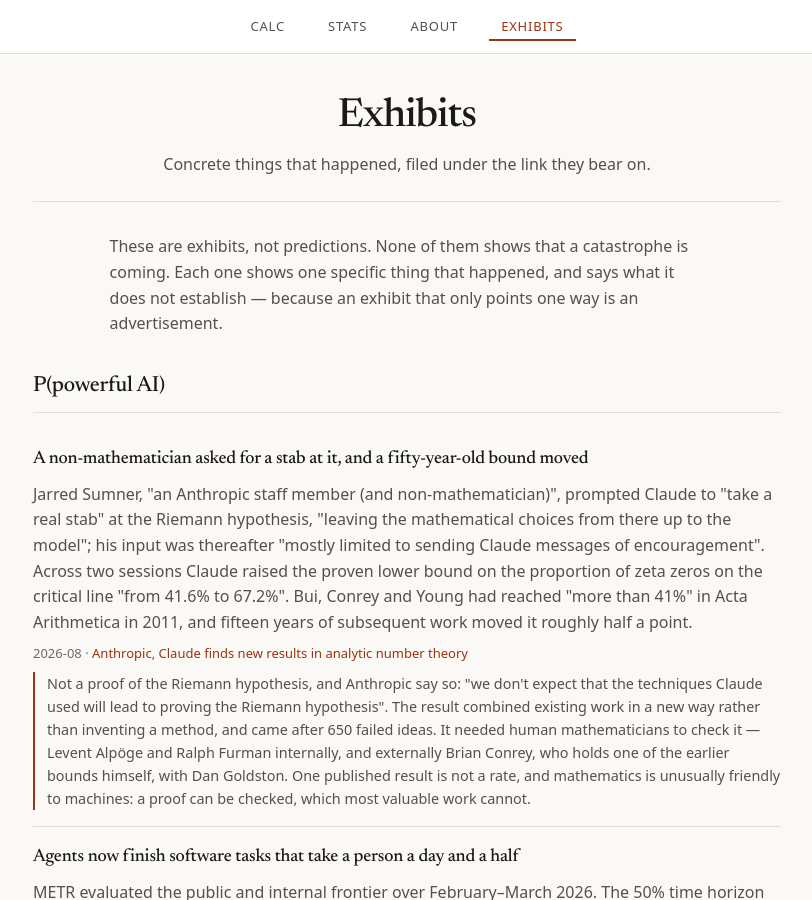
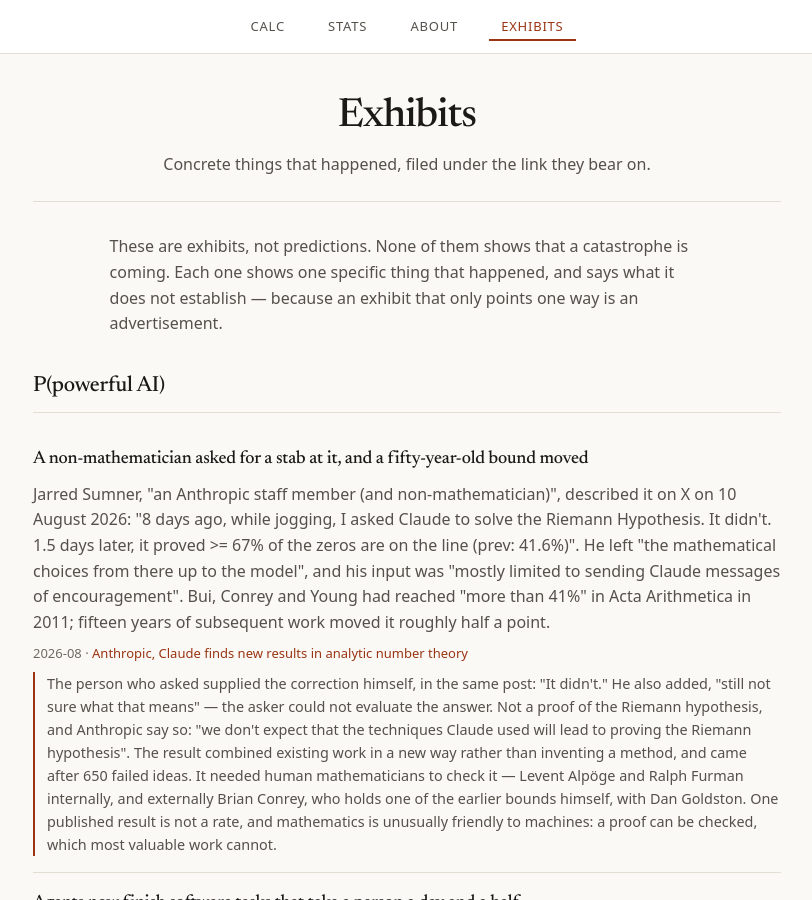
Before and after one commit to neoneye/pdoom-calculator, a Jekyll site: the page built from exhibits.html, in a window 1280 px wide and 900 px high. Shown: the whole window, without its empty margins (233-1045 px from the left). Built offline with Jekyll 4.4.1, drawn with Linux system fonts in a browser that asks for light colours.

Commit message:
Quote Jarred Sumner's own account of the Riemann run

```diff
--- a/_data/exhibits.yml
+++ b/_data/exhibits.yml
@@ -21,19 +21,22 @@
   title: A non-mathematician asked for a stab at it, and a fifty-year-old bound moved
   date: 2026-08
   what: >
-    Jarred Sumner, "an Anthropic staff member (and non-mathematician)", prompted
-    Claude to "take a real stab" at the Riemann hypothesis, "leaving the
-    mathematical choices from there up to the model"; his input was thereafter
-    "mostly limited to sending Claude messages of encouragement". Across two
-    sessions Claude raised the proven lower bound on the proportion of zeta zeros
-    on the critical line "from 41.6% to 67.2%". Bui, Conrey and Young had reached
-    "more than 41%" in Acta Arithmetica in 2011, and fifteen years of subsequent
-    work moved it roughly half a point.
+    Jarred Sumner, "an Anthropic staff member (and non-mathematician)", described it
+    on X on 10 August 2026: "8 days ago, while jogging, I asked Claude to solve the
+    Riemann Hypothesis. It didn't. 1.5 days later, it proved >= 67% of the zeros are
+    on the line (prev: 41.6%)". He left "the mathematical choices from there up to
+    the model", and his input was "mostly limited to sending Claude messages of
+    encouragement". Bui, Conrey and Young had reached "more than 41%" in Acta
+    Arithmetica in 2011; fifteen years of subsequent work moved it roughly half a
+    point.
   source:
     label: Anthropic, Claude finds new results in analytic number theory
     url: https://www.anthropic.com/research/riemann-zeta
   limits: >
-    Not a proof of the Riemann hypothesis, and Anthropic say so: "we don't expect
+    The person who asked supplied the correction himself, in the same post: "It
+    didn't." He also added, "still not sure what that means" — the asker could not
+    evaluate the answer. Not a proof of the Riemann hypothesis, and Anthropic say so:
+    "we don't expect
     that the techniques Claude used will lead to proving the Riemann hypothesis".
     The result combined existing work in a new way rather than inventing a method,
     and came after 650 failed ideas. It needed human mathematicians to check it —
```
